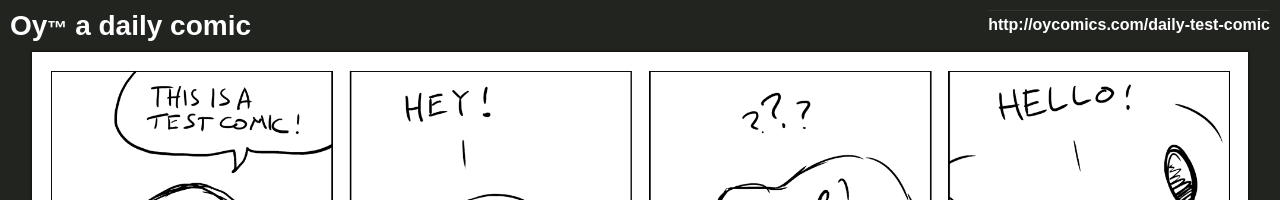
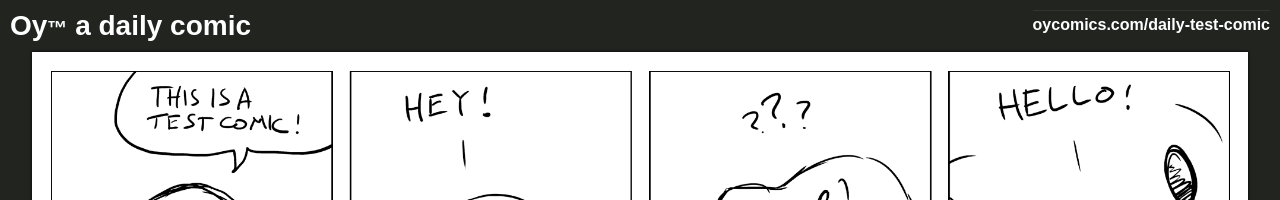
Before and after one commit to oycomics/oycomics.github.io, a Jekyll site: the page built from _posts/2014-03-20-daily-test-comic.md, in a window 1280 px wide. Shown: the top 200 px of the page. Built offline with Jekyll 4.4.1, drawn with Linux system fonts in a browser that asks for light colours; Markdown is read by kramdown in place of the engine named in the settings.

Commit message:
Update copy_paste_share.html

```diff
--- a/_includes/copy_paste_share.html
+++ b/_includes/copy_paste_share.html
@@ -1 +1 @@
-<a  class="copy_paste_share" href="{{ site.url }}{{ page.url }}">{{ site.url }}{{ page.url }}</a>
+<a  class="copy_paste_share" href="{{ site.url }}{{ page.url }}">oycomics.com{{ page.url }}</a>
```
